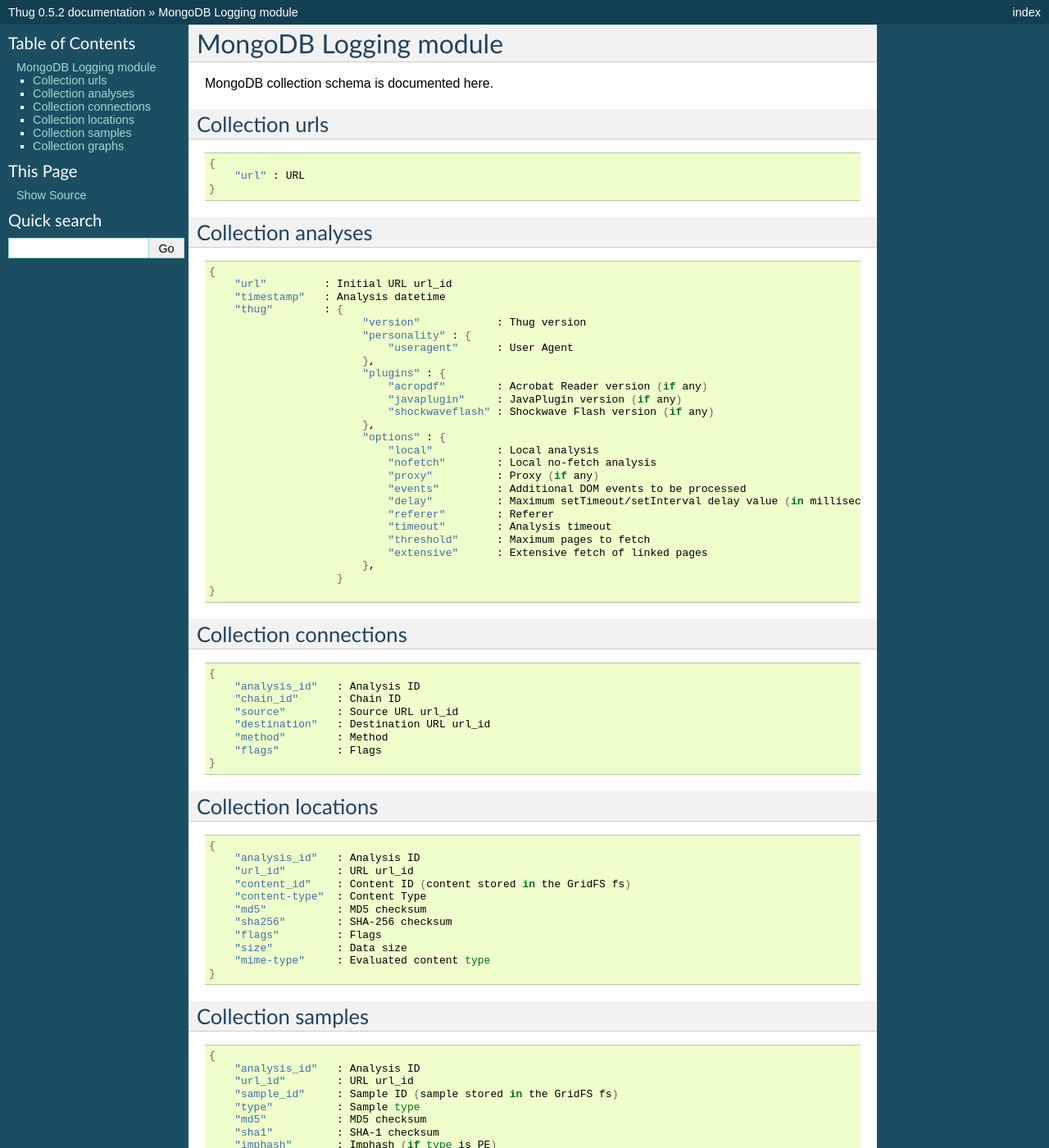
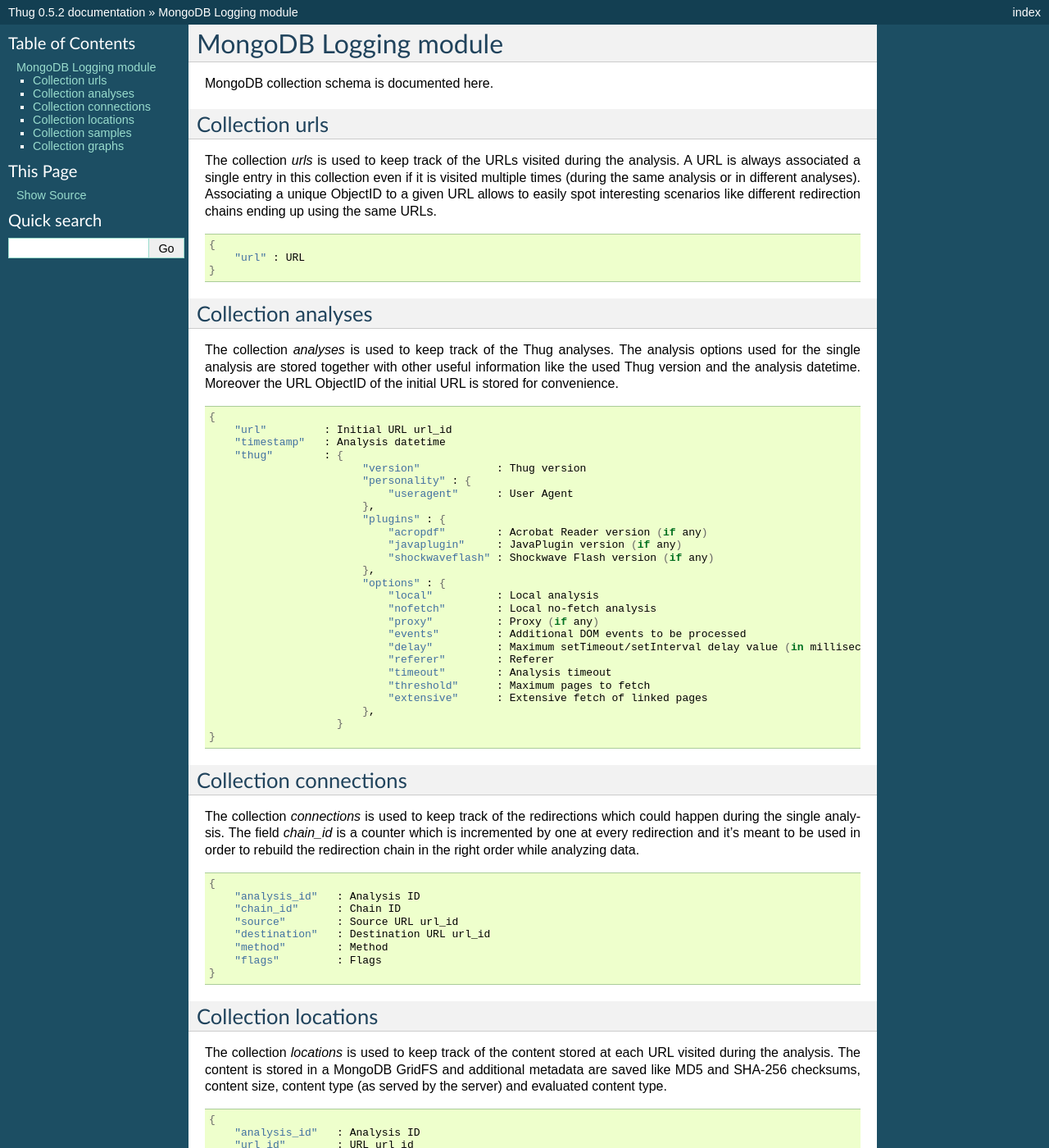
Before and after one commit to buffer/thug, a Sphinx documentation site: the page built from doc/source/mongodb.rst, in a window 1280 px wide and 1400 px high. Shown: the whole window at 82% size. Built offline with Sphinx 7.4.7, drawn with Linux system fonts in a browser that asks for light colours; some of the changed text lies outside the part shown.

Commit message:
Updated documentation

```diff
--- a/doc/source/mongodb.rst
+++ b/doc/source/mongodb.rst
@@ -7,6 +7,12 @@
 Collection urls
 ^^^^^^^^^^^^^^^
 
+The collection *urls* is used to keep track of the URLs visited during the analysis.
+A URL is always associated a single entry in this collection even if it is visited
+multiple times (during the same analysis or in different analyses). Associating a
+unique ObjectID to a given URL allows to easily spot interesting scenarios like
+different redirection chains ending up using the same URLs.
+
 .. code-block:: sh
 
         {
@@ -15,6 +21,11 @@
 
 Collection analyses
 ^^^^^^^^^^^^^^^^^^^
+
+The collection *analyses* is used to keep track of the Thug analyses. The analysis
+options used for the single analysis are stored together with other useful information
+like the used Thug version and the analysis datetime. Moreover the URL ObjectID of the
+initial URL is stored for convenience.
 
 .. code-block:: sh
 
@@ -49,6 +60,11 @@
 Collection connections
 ^^^^^^^^^^^^^^^^^^^^^^
 
+The collection *connections* is used to keep track of the redirections which could happen
+during the single analysis. The field *chain_id* is a counter which is incremented by one at
+every redirection and it's meant to be used in order to rebuild the redirection chain in the
+right order while analyzing data.
+
 .. code-block:: sh
 
         {
@@ -63,6 +79,12 @@
 
 Collection locations
 ^^^^^^^^^^^^^^^^^^^^
+
+The collection *locations* is used to keep track of the content stored at each URL visited
+during the analysis. The content is stored in a MongoDB GridFS and additional metadata are
+saved like MD5 and SHA-256 checksums, content size, content type (as served by the server)
+and evaluated content type.
+
 
 .. code-block:: sh
 
@@ -82,6 +104,11 @@
 Collection samples
 ^^^^^^^^^^^^^^^^^^
 
+The collection *samples* is used to keep track of the downloaded samples (currently supported
+types: PE, PDF, JAR and SWF). The sample itself is stored in a MongoDB GridFS and additional
+metadata are saved like MD5 and SHA-1 checksums, sample type and imphash (if the sample type
+is PE).
+
 .. code-block:: sh
 
         {
@@ -92,11 +119,12 @@
             "md5"           : MD5 checksum
             "sha1"          : SHA-1 checksum
             "imphash"       : Imphash (if type is PE)
-            "data"          : Sample
         }
 
 Collection graphs
 ^^^^^^^^^^^^^^^^^
+
+The collection *graphs* is used to store the analysis JSON exploit graph.
 
 .. code-block:: sh
 
```
